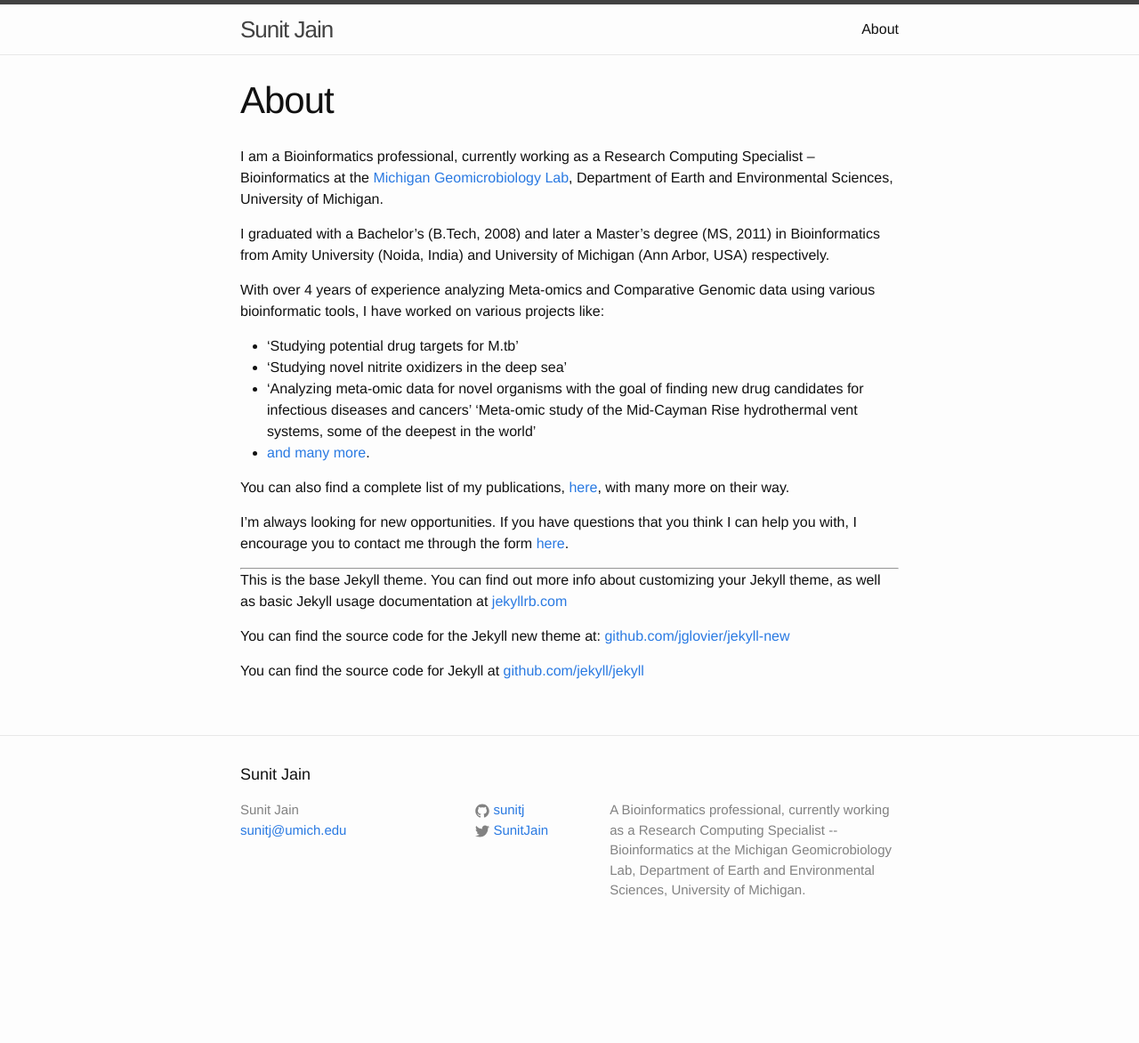
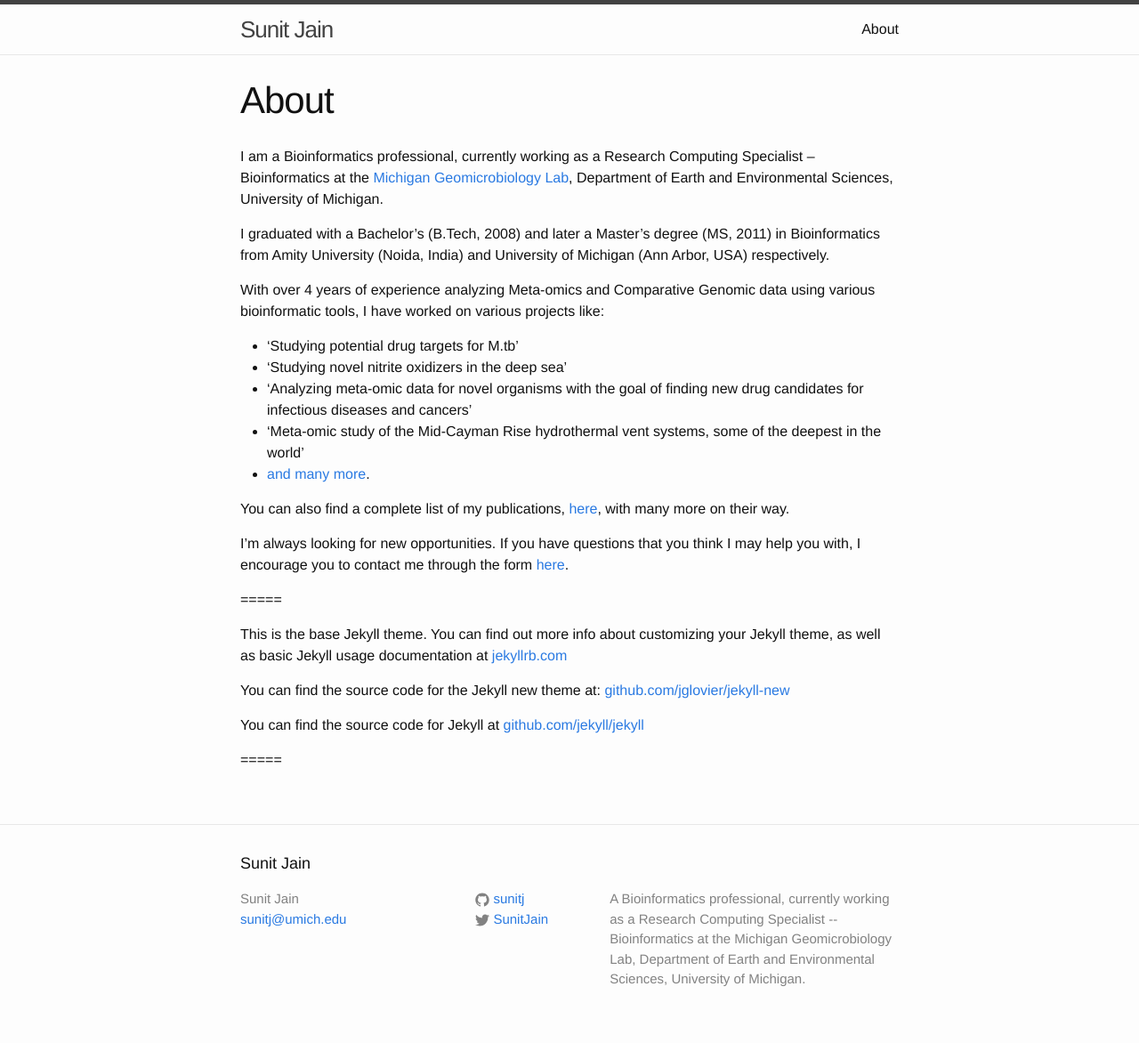
Before and after one commit to sunitj/sunitj.github.io, a Jekyll site: the page built from about.md, in a window 1280 px wide. Shown: the whole page at 89% size. Built offline with Jekyll 4.4.1, drawn with Linux system fonts in a browser that asks for light colours; before the commit the page ends 1072 px from its top, so only the background shows below that.

Commit message:
cosmetic changes

```diff
--- a/about.md
+++ b/about.md
@@ -13,19 +13,20 @@ With over 4 years of experience analyzing Meta-omics and Comparative Genomic dat
 * 'Studying potential drug targets for M.tb'
 * 'Studying novel nitrite oxidizers in the deep sea'
 * 'Analyzing meta-omic data for novel organisms with the goal of finding new drug candidates for infectious diseases and cancers'
-'Meta-omic study of the Mid-Cayman Rise hydrothermal vent systems, some of the deepest in the world'
+* 'Meta-omic study of the Mid-Cayman Rise hydrothermal vent systems, some of the deepest in the world'
 * [and many more](http://www.sunitjain.com/projects).
 
 You can also find a complete list of my publications, [here](http://www.sunitjain.com/publications), with many more on their way.
 
-I'm always looking for new opportunities. If you have questions that you think I can help you with, I encourage you to contact me through the form [here](http://www.sunitjain.com/contact).
+I'm always looking for new opportunities. If you have questions that you think I may help you with, I encourage you to contact me through the form [here](http://www.sunitjain.com/contact).
 
 
-----
-
+=====
 
 This is the base Jekyll theme. You can find out more info about customizing your Jekyll theme, as well as basic Jekyll usage documentation at [jekyllrb.com](http://jekyllrb.com/)
 
 You can find the source code for the Jekyll new theme at: [github.com/jglovier/jekyll-new](https://github.com/jglovier/jekyll-new)
 
 You can find the source code for Jekyll at [github.com/jekyll/jekyll](https://github.com/jekyll/jekyll)
+
+=====
```
